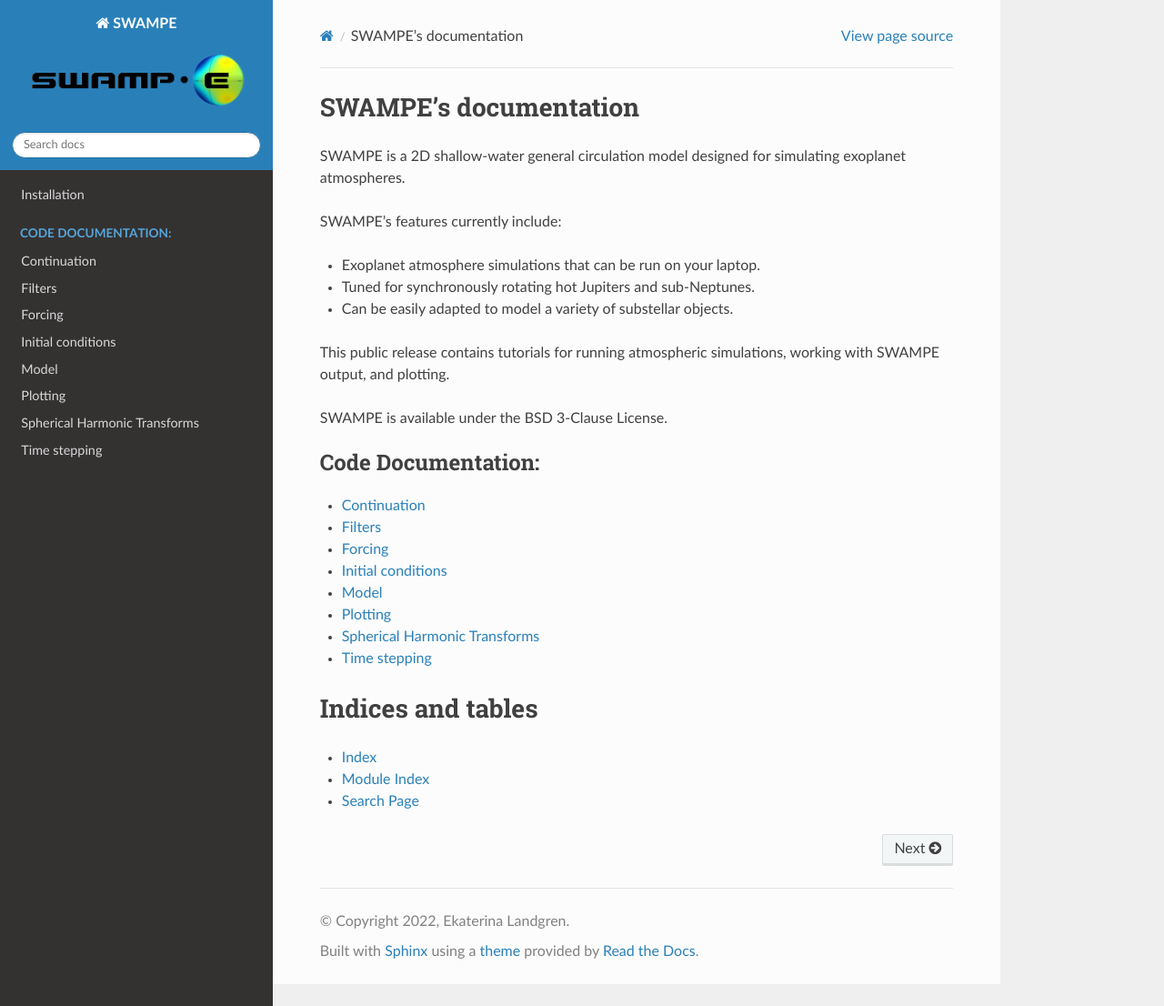
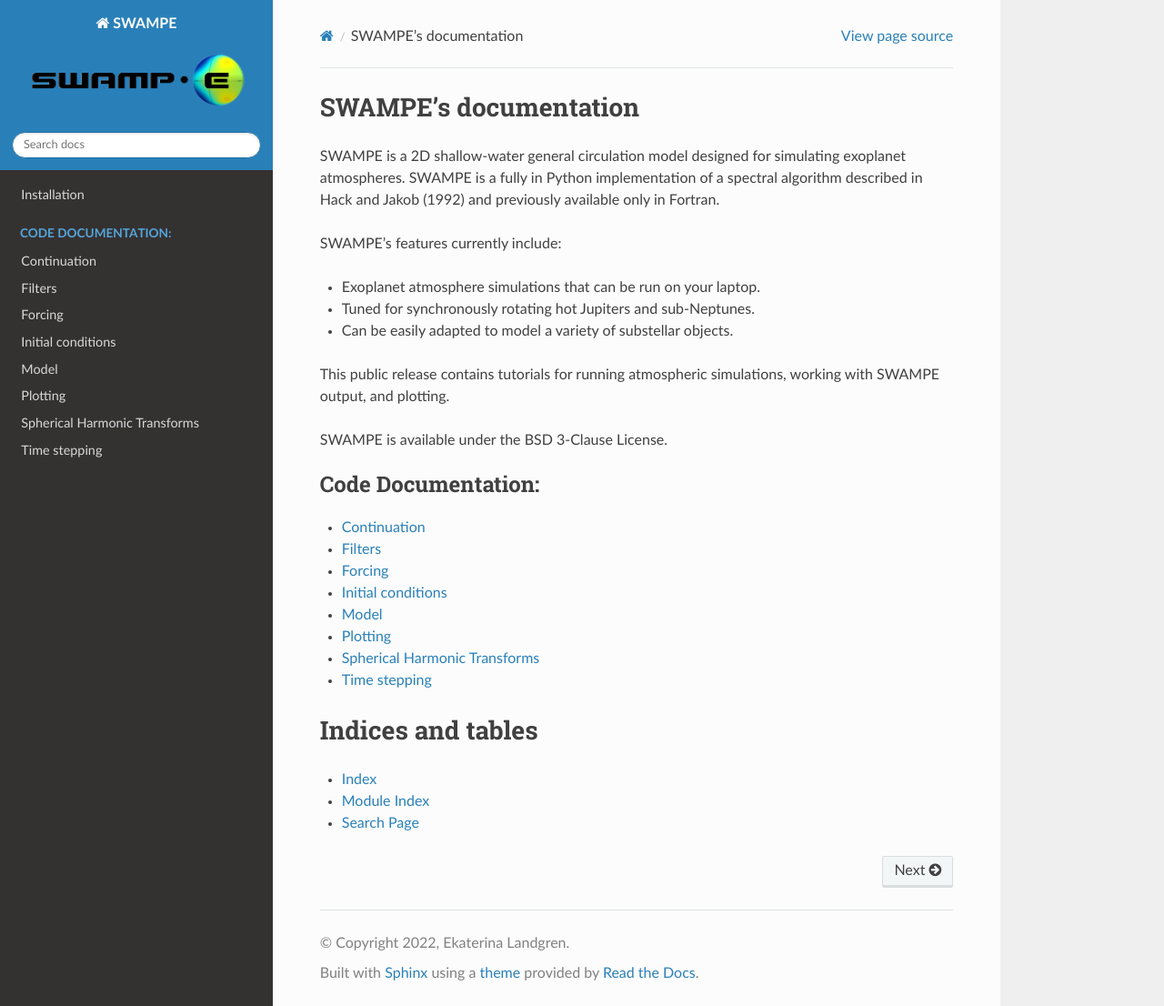
Before and after one commit to kathlandgren/SWAMPE, a Sphinx documentation site: the page built from docs/source/index.rst, in a window 1280 px wide and 1106 px high. Shown: the whole window at 91% size. Built offline with Sphinx 7.4.7 and the Read the Docs theme 2.0.0, drawn with Linux system fonts in a browser that asks for light colours; pages that are not in the unit, such as notebooks, are missing from menus.

```diff
--- a/docs/source/index.rst
+++ b/docs/source/index.rst
@@ -7,7 +7,8 @@ SWAMPE's documentation
 ===================================
 
 SWAMPE is a 2D shallow-water general circulation model designed for simulating
-exoplanet atmospheres.
+exoplanet atmospheres. SWAMPE is a fully in Python implementation of a spectral
+algorithm described in Hack and Jakob (1992) and previously available only in Fortran.
 
 SWAMPE's features currently include:
 
```
Also changed, not shown: other parts of docs/source/index.rst (+6 -0 lines), docs/source/methods.rst (added).
